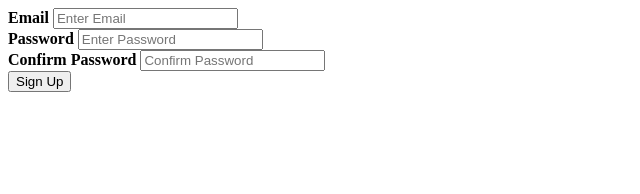
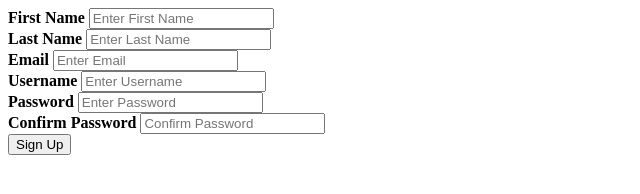
Before and after one commit to ialtafshaikh/todo-app-frontend, a plain HTML site: page signup.html in a window 1280 px wide. Shown: the whole page, without its empty margins (0-640 px from the left). Drawn offline with Linux system fonts and the light colour scheme.

Commit message:
added additional fields in the signup form-firstName,lastName,username

```diff
--- a/signup.html
+++ b/signup.html
@@ -13,8 +13,35 @@
         name="signup"
         enctype="application/x-www-form-urlencoded"
       >
+        <label for="firstName"><b>First Name</b></label>
+        <input
+          type="text"
+          placeholder="Enter First Name"
+          name="firstName"
+          required
+        />
+        <br />
+
+        <label for="lastName"><b>Last Name</b></label>
+        <input
+          type="text"
+          placeholder="Enter Last Name"
+          name="lastName"
+          required
+        />
+        <br />
+
         <label for="email"><b>Email</b></label>
         <input type="text" placeholder="Enter Email" name="email" required />
+        <br />
+
+        <label for="username"><b>Username</b></label>
+        <input
+          type="text"
+          placeholder="Enter Username"
+          name="username"
+          required
+        />
         <br />
 
         <label for="password"><b>Password</b></label>
```
